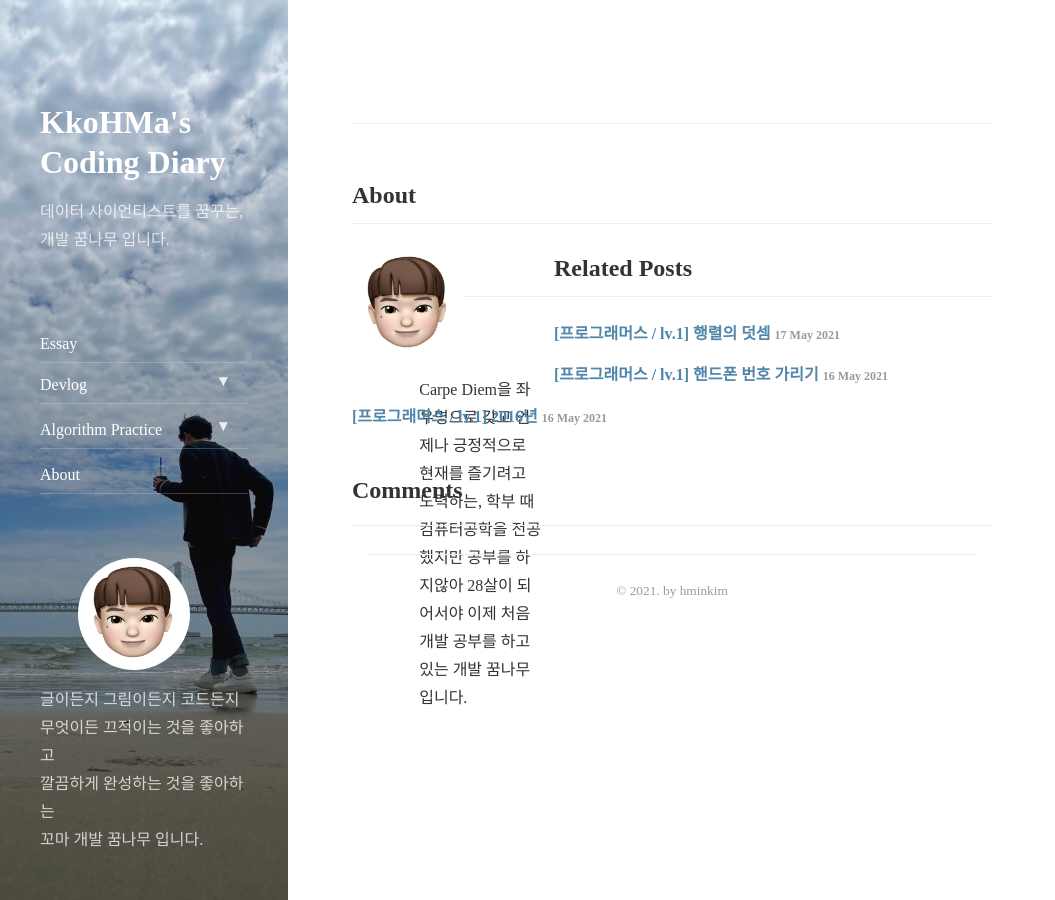
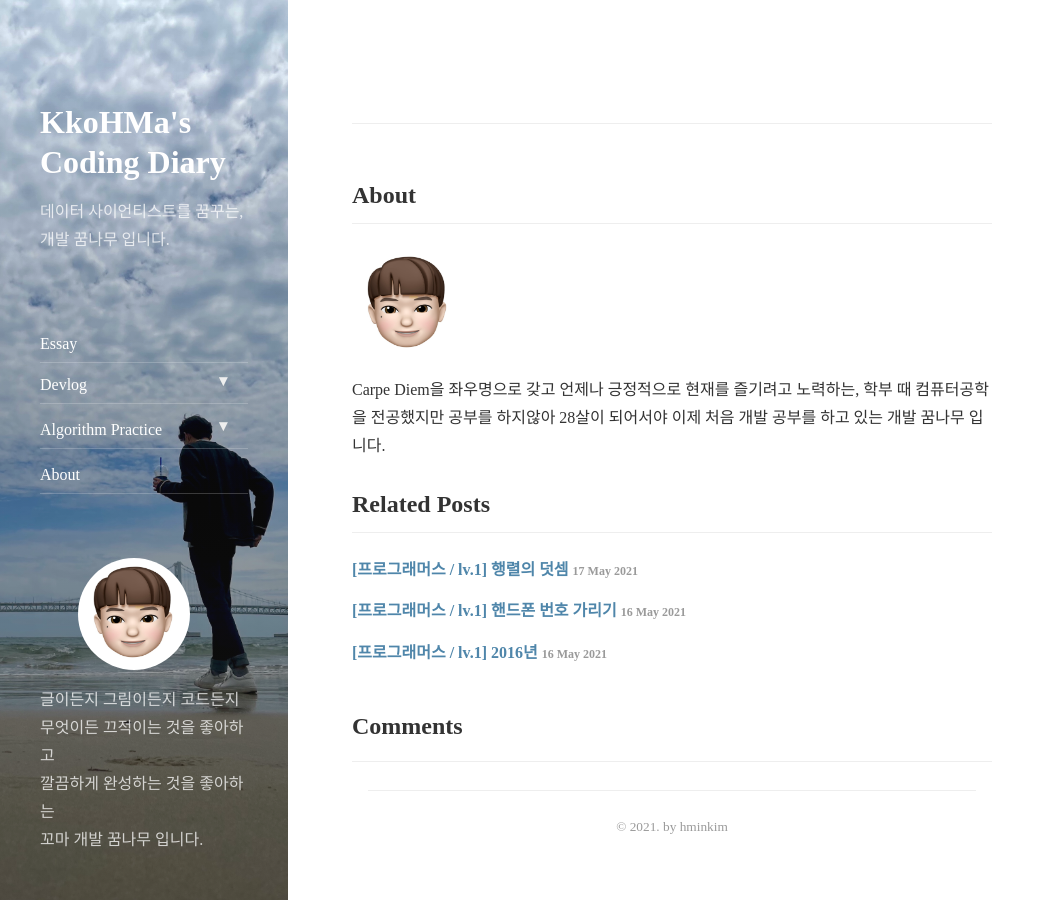
Before and after one commit to hminkim/hminkim.github.io, a Jekyll site: the page built from _posts/2021-05-19-ap_post1.markdown, in a window 1280 px wide and 900 px high, scrolled down 1177 px. Shown: the whole window, without its empty margins (0-1055 px from the left). Built offline with Jekyll 4.4.1, drawn with Linux system fonts in a browser that asks for light colours; nearby versions of some CDN libraries; comment, search, counter and statistics services are not loaded.

Commit message:
Update author.html

```diff
--- a/_includes/author.html
+++ b/_includes/author.html
@@ -2,11 +2,11 @@
   <{{ include.heading_tag | default:'h2' }} class="page-title hr">
     {{ include.heading | default:include.author.name }}
   </{{ include.heading_tag | default:'h2' }}>
-<div class="author-body" style="width: 30%; height:150px; float:left; margin-right:10px;">
+<div class="author-body">
   {% if include.author.picture %}
     {% include srcset-img.html class="me" img=include.author.picture alt=include.author.name %}
   {% endif %}
-  <div class="author-body-description" style="width: 65%; height:150px; float:right;">
+  <div class="author-body-description">
     {{ include.author.about | markdownify }}
   </div>
 </div>
```
